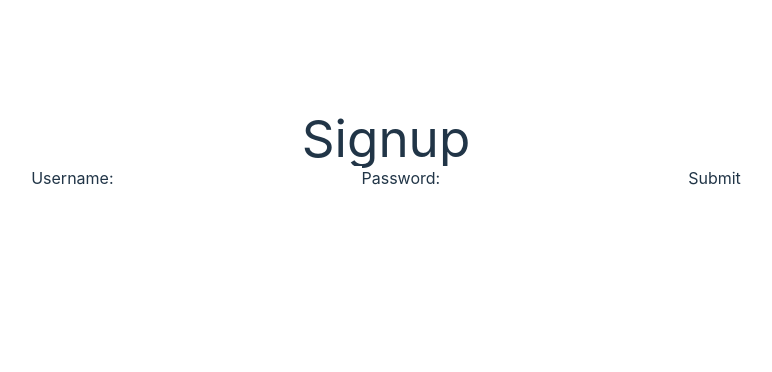
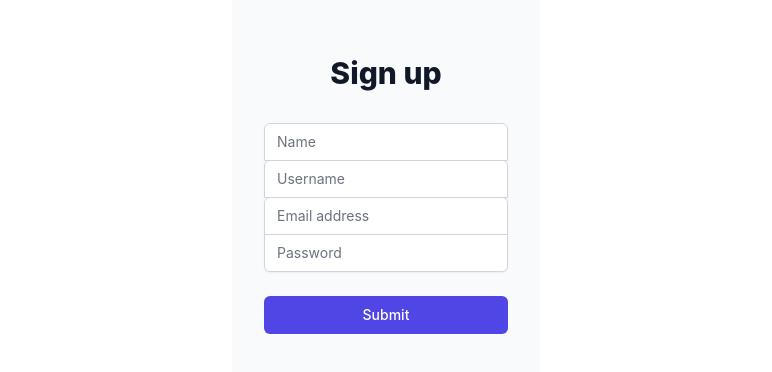
Before and after one commit to SikoticVinyl/EconoMe, a React (Vite) app in the folder client/: page /signup in a window 1280 px wide. Shown: the part 250-622 px from the top of the page, without its empty margins (254-1026 px from the left). Built offline with nearby package versions, Linux system fonts and the light colour scheme.

Commit message:
added routing for pages

```diff
--- /dev/null
+++ b/client/src/Components/Mainpage.jsx
@@ -0,0 +1,50 @@
+// MainPage.jsx
+import { Link } from "react-router-dom";
+import reactLogo from "../assets/react.svg";
+import viteLogo from "/vite.svg";
+import PropTypes from 'prop-types';
+
+function MainPage({ darkMode, toggleDarkMode }) {
+  return (
+    <div>
+      <div className="fixed top-0 right-0 m-4">
+        <button
+          onClick={(e) => {
+            toggleDarkMode();
+            e.currentTarget.blur();
+          }}
+          className="p-2 bg-gray-600 text-white rounded-full hover:bg-gray-700 focus:outline-none"
+        >
+          <svg
+            xmlns="http://www.w3.org/2000/svg"
+            fill="none"
+            viewBox="0 0 24 24"
+            stroke="currentColor"
+            className="h-6 w-6"
+          >
+            {/* Replace with your icon's SVG path */}
+          </svg>
+        </button>
+      </div>
+      <div>
+        <a href="https://vitejs.dev" target="_blank" rel="noopener noreferrer">
+          <img src={viteLogo} className="logo" alt="Vite logo" />
+        </a>
+      </div>
+      <h1>Pennywise</h1>
+      <Link to="/homepage">
+        <button>Lets get started</button>
+      </Link>
+      <p className="read-the-docs">
+        Click on the Vite and React logos to learn more
+      </p>
+    </div>
+  );
+}
+
+MainPage.propTypes = {
+  darkMode: PropTypes.bool.isRequired,
+  toggleDarkMode: PropTypes.func.isRequired,
+};
+
+export default MainPage;
--- a/client/src/Components/Signup.jsx
+++ b/client/src/Components/Signup.jsx
@@ -1,19 +1,41 @@
 function Signup() {
   return (
+<div className="min-h-screen flex items-center justify-center bg-gray-50 py-12 px-4 sm:px-6 lg:px-8">
+  <div className="max-w-md w-full space-y-8">
     <div>
-      <h1>Signup</h1>
-      <form>
-        <label>
-          Username:
-          <input type="text" name="username" />
-        </label>
-        <label>
-          Password:
-          <input type="password" name="password" />
-        </label>
-        <input type="submit" value="Submit" />
-      </form>
+      <h2 className="mt-6 text-center text-3xl font-extrabold text-gray-900">
+        Sign up
+      </h2>
     </div>
+    <form className="mt-8 space-y-6" action="#" method="POST">
+      <input type="hidden" name="remember" value="true" />
+      <div className="rounded-md shadow-sm -space-y-px">
+        <div>
+          <label htmlFor="name" className="sr-only">Name</label>
+          <input id="name" name="name" type="text" autoComplete="name" required className="appearance-none rounded-none relative block w-full px-3 py-2 border border-gray-300 placeholder-gray-500 text-gray-900 rounded-t-md focus:outline-none focus:ring-indigo-500 focus:border-indigo-500 focus:z-10 sm:text-sm" placeholder="Name" />
+        </div>
+        <div>
+          <label htmlFor="username" className="sr-only">Username</label>
+          <input id="username" name="username" type="text" autoComplete="username" required className="appearance-none rounded-none relative block w-full px-3 py-2 border border-gray-300 placeholder-gray-500 text-gray-900 rounded-t-md focus:outline-none focus:ring-indigo-500 focus:border-indigo-500 focus:z-10 sm:text-sm" placeholder="Username" />
+        </div>
+        <div>
+          <label htmlFor="email-address" className="sr-only">Email address</label>
+          <input id="email-address" name="email" type="email" autoComplete="email" required className="appearance-none rounded-none relative block w-full px-3 py-2 border border-gray-300 placeholder-gray-500 text-gray-900 rounded-t-md focus:outline-none focus:ring-indigo-500 focus:border-indigo-500 focus:z-10 sm:text-sm" placeholder="Email address" />
+        </div>
+        <div>
+          <label htmlFor="password" className="sr-only">Password</label>
+          <input id="password" name="password" type="password" autoComplete="current-password" required className="appearance-none rounded-none relative block w-full px-3 py-2 border border-gray-300 placeholder-gray-500 text-gray-900 rounded-b-md focus:outline-none focus:ring-indigo-500 focus:border-indigo-500 focus:z-10 sm:text-sm" placeholder="Password" />
+        </div>
+      </div>
+
+      <div>
+        <button type="submit" className="group relative w-full flex justify-center py-2 px-4 border border-transparent text-sm font-medium rounded-md text-white bg-indigo-600 hover:bg-indigo-700 focus:outline-none focus:ring-2 focus:ring-offset-2 focus:ring-indigo-500">
+          Submit
+        </button>
+      </div>
+    </form>
+  </div>
+</div>
   );
 }
 
```
